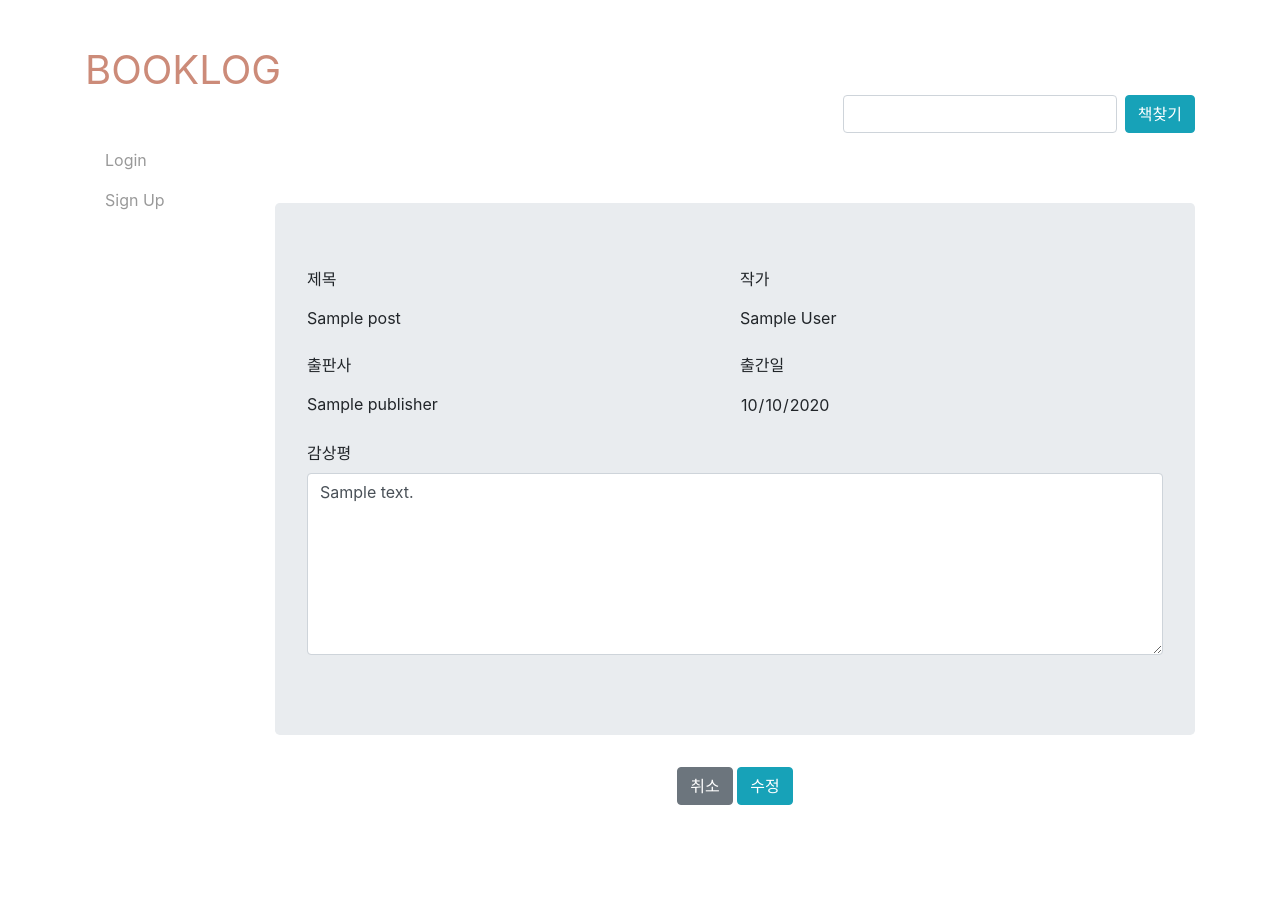
After one commit to arajo-hub/booklog, a Django app: template post/templates/post/post_form.html in a window 1280 px wide. The commit adds this page. Run offline with Django 3.2, Linux system fonts and the light colour scheme; the template is opened without the code that fills it: most values are stand-ins (such as "Sample title", 1, 10 or a date in 2020); some libraries are stand-ins or nearby versions.

Commit message:
Post edit and delete success

```diff
--- a/account/forms.py
+++ b/account/forms.py
@@ -1,5 +1,6 @@
 from django.contrib.auth import get_user_model
 from django.contrib.auth.forms import UserCreationForm
+from django import forms
 
 class signupForm(UserCreationForm):
     class Meta:
--- a/account/templates/account/login.html
+++ b/account/templates/account/login.html
@@ -3,6 +3,6 @@
 <form method="post">
   {% csrf_token %}
   {{ form.as_p }}
-<input type="submit" value="Login">
+<input type="submit" class='btn btn-info' value="로그인">
 </form>
 {% endblock %}
--- a/account/templates/account/signup.html
+++ b/account/templates/account/signup.html
@@ -2,7 +2,9 @@
 {% block content %}
 <form method="post">
   {% csrf_token %}
-  {{ form.as_p }}
-  <input type="submit" value="Login">
+  <div class="jumbotron">
+    {{ form.as_p }}
+    <input type="submit" class='btn btn-info' value="가입하기">
+  </div>
 </form>
 {% endblock %}
--- a/account/views.py
+++ b/account/views.py
@@ -19,6 +19,7 @@ class signupView(CreateView):
     verify_url=reverse_lazy('verify')
     template_name='account/signup.html'
     email_template_name='account/registration_verification.html'
+    context_object_name='User'
     token_generator=default_token_generator
 
     def form_valid(self, form):
--- /dev/null
+++ b/post/templates/post/post_form.html
@@ -0,0 +1,37 @@
+{% extends 'booklog/index.html' %}
+{% block content %}
+<form method="POST">{% csrf_token %}
+<div class="jumbotron">
+  <div class="form-row">
+    <div class="form-group col-md-6">
+      <label for="title">제목</label>
+      <input type="text" name="title" id="title" class="form-control-plaintext" value="{{ post.title }}"/>
+    </div>
+    <div class="form-group col-md-6">
+      <label for="author">작가</label>
+      <input type="text" name="author" id="author" class="form-control-plaintext" value="{{ post.author }}"/>
+    </div>
+  </div>
+  <div class="form-row">
+    <div class="form-group col-md-6">
+      <label for="publisher">출판사</label>
+      <input type="text" name="publisher" id="publisher" class="form-control-plaintext" value="{{ post.publisher }}"/>
+    </div>
+    <div class="form-group col-md-6">
+      <label for="pubdate">출간일</label>
+      <input type="date" readonly name="pubdate" id="pubdate" class="form-control-plaintext" value="{{ post.pubdate|date:'Y-m-d' }}"/>
+    </div>
+  </div>
+  <div class="form-group">
+    <label for="review">감상평</label>
+    <textarea class="form-control" name="review" id="review" rows="7">{{ post.review }}</textarea>
+  </div>
+</div>
+<div class="buttonset">
+  <a href="{% url 'post:detail' username=post.user.username pk=post.pk %}">
+  <button type="submit" class="btn btn-secondary">취소</button>
+  </a>
+  <button type="submit" method="POST" class="btn btn-info">수정</button>
+</div>
+</form>
+{% endblock %}
--- a/post/urls.py
+++ b/post/urls.py
@@ -7,5 +7,7 @@ app_name='post'
 urlpatterns = [
     path('new/', views.save, name='savePost'),
     path('', views.PostList.as_view(), name='all'),
-    path('edit/', views.save, name='editPost'),
+    path('<username>/<int:pk>/detail/', views.PostDetail.as_view(), name='detail'),
+    path('<username>/<int:pk>/edit/', views.PostUpdate.as_view(), name='edit'),
+    path('<username>/<int:pk>/delete/', views.PostDelete.as_view(), name='delete'),
 ]
--- a/static/booklog/css/index.css
+++ b/static/booklog/css/index.css
@@ -9,11 +9,28 @@
   color:#432371;
   text-decoration: none;
 }
+
 .searchform {
   justify-content:flex-end;
   padding-bottom:70px;
+  margin-top:-45px;
+}
+
+.pagination {
+  justify-content: center;
+  margin-top:70px;
+  margin-bottom:100px;
 }
 
 .listtitle{
   padding-bottom:30px;
 }
+
+.buttonset{
+  text-align:center;
+  margin-bottom:100px;
+}
+
+.deleteconfirm{
+  text-align:center;
+}
--- a/templates/booklog/index.html
+++ b/templates/booklog/index.html
@@ -24,7 +24,7 @@
           <ul class="sidebar-nav">
             {% if user.is_authenticated %}
                <li>
-                   <a href="#">@ {{ user.username }}</a>
+                   <a readonly>{{ user.username }}님</a>
                </li>
                <li>
                    <a href="{% url 'post:all' %}">내 감상평 보기</a>
```
Also changed, not shown: post/forms.py (added, +10 -0 lines), post/templates/post/post_confirm_delete.html (added, +16 -0 lines), post/templates/post/post_detail.html (added, +34 -0 lines), post/templates/post/post_list.html (+35 -60 lines), post/views.py (+25 -23 lines), db.sqlite3, 1 other file.
